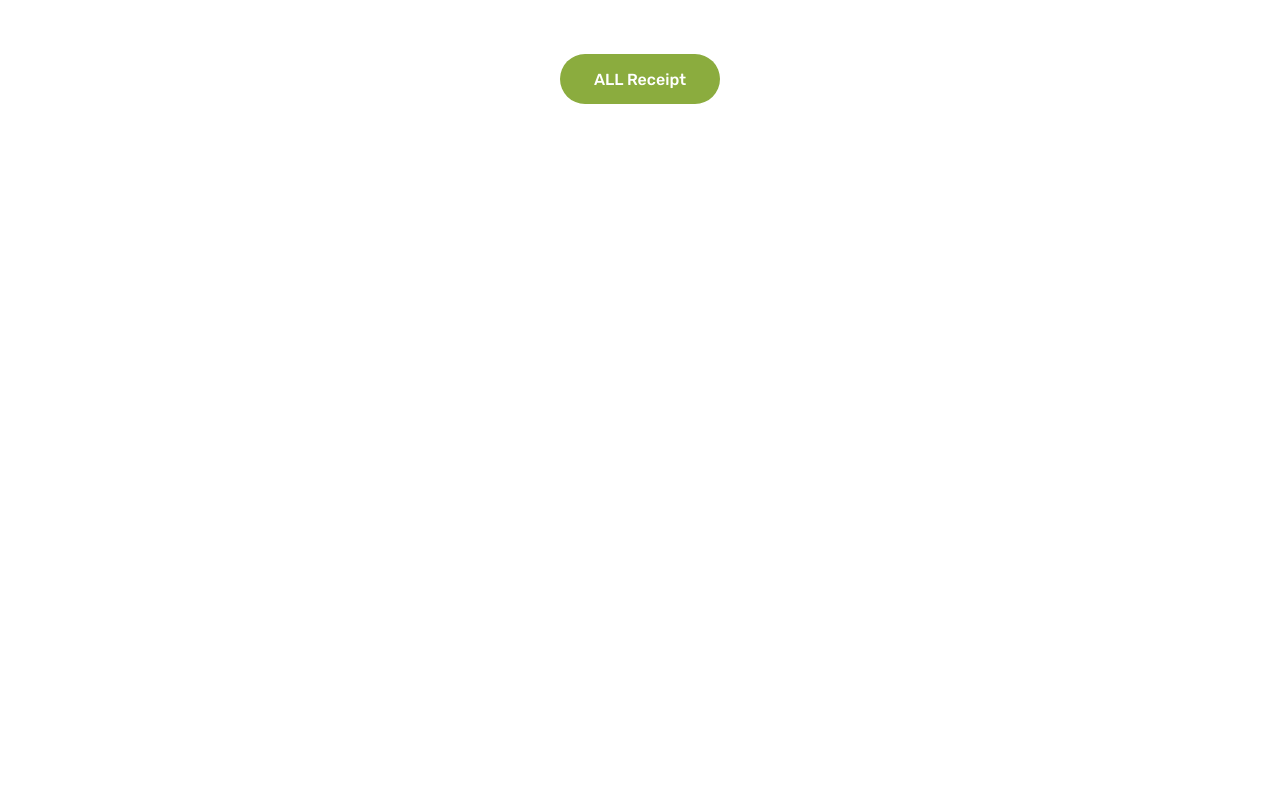
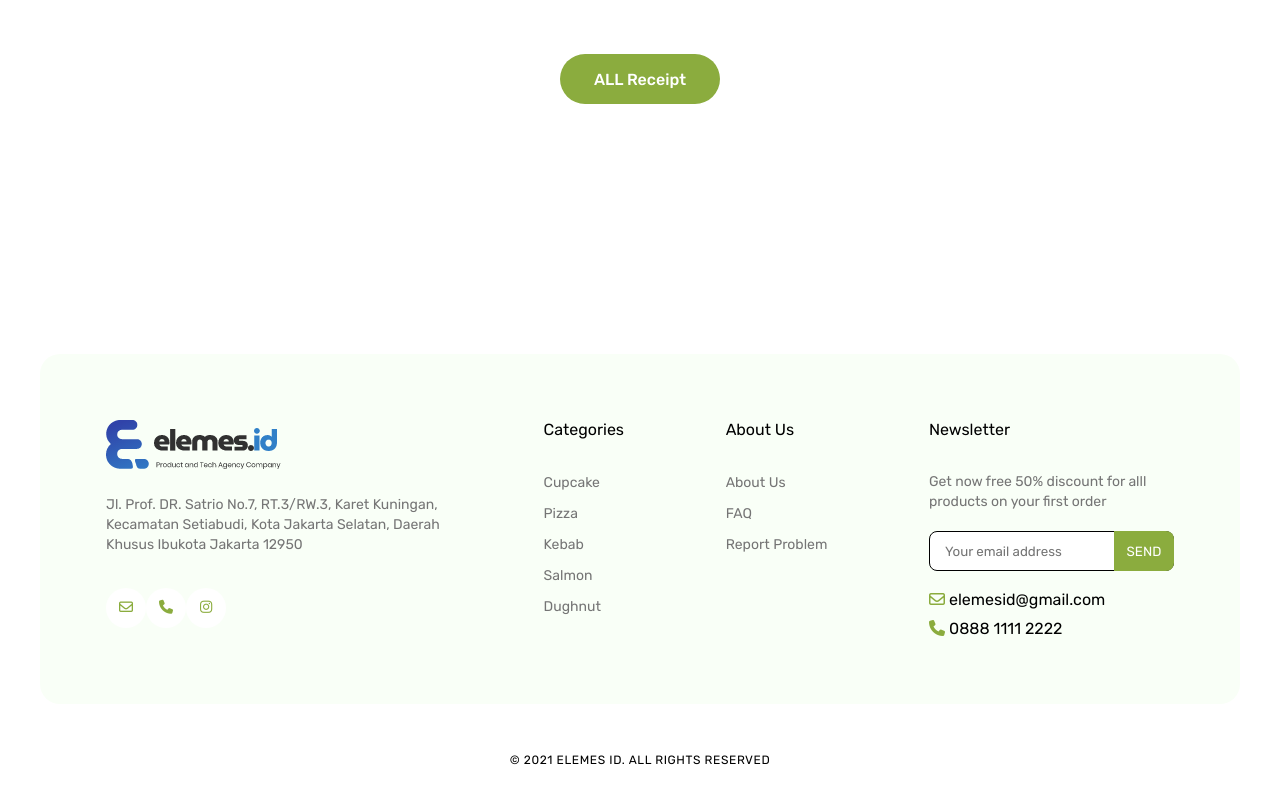
Before and after one commit to akhfih/good-food-good-mood-app, a Vue app: page / in a window 1280 px wide. Shown: the part 1963-2763 px from the top of the page. Before the commit the page ends 2131 px from the top, so only its background shows below. Built offline with nearby package versions, Linux system fonts and the light colour scheme.

Commit message:
feat: add component the footer

```diff
--- /dev/null
+++ b/src/components/BaseInputButton.vue
@@ -0,0 +1,44 @@
+<template>
+  <div class="container">
+    <input type="text" placeholder="Your email address" />
+    <button><slot /></button>
+  </div>
+</template>
+<script>
+export default {};
+</script>
+<style lang="scss" scoped>
+.container {
+  display: flex;
+  width: 100%;
+  justify-content: center;
+  align-items: center;
+  position: relative;
+
+  input {
+    height: 40px;
+    width: 100%;
+    border: 1px solid #000000;
+    border-radius: 8px;
+    padding: 15px 0 15px 15px;
+  }
+
+  button {
+    width: 60px;
+    height: 40px;
+    background-color: #8bac3e;
+    color: #ffffff;
+    text-transform: uppercase;
+    border-style: none;
+    border-radius: 0px 8px 8px 0px;
+    position: absolute;
+    cursor: pointer;
+    right: 0;
+
+    &:hover {
+      background-color: map-get(map-get($color, avocado), 1);
+      box-shadow: 0px 8px 32px rgba(102, 107, 226, 0.35);
+    }
+  }
+}
+</style>
--- a/src/components/TheCategorySection.vue
+++ b/src/components/TheCategorySection.vue
@@ -33,7 +33,6 @@
       :space-between="12"
       :free-mode="true"
       @swiper="onSwiper"
-      @slideChange="onSlideChange"
     >
       <swiper-slide v-for="category in categorys" :key="category.title"
         ><CardSmall
--- /dev/null
+++ b/src/components/TheFooter.vue
@@ -0,0 +1,203 @@
+<template>
+  <footer class="footer">
+    <div class="footer__content">
+      <div class="footer__address">
+        <img :src="logo" alt="logo" />
+        <p>
+          Jl. Prof. DR. Satrio No.7, RT.3/RW.3, Karet Kuningan, Kecamatan
+          Setiabudi, Kota Jakarta Selatan, Daerah Khusus Ibukota Jakarta 12950
+        </p>
+        <div class="sosmed">
+          <BaseButton icon><i class="fa-regular fa-envelope"></i></BaseButton>
+          <BaseButton icon><i class="fa-solid fa-phone"></i></BaseButton>
+          <BaseButton icon><i class="fa-brands fa-instagram"></i> </BaseButton>
+        </div>
+      </div>
+      <div class="footer__category">
+        <div class="footer_heading">Categories</div>
+        <ul class="wrapper-link">
+          <li><a href="#" class="footer__link-list">Cupcake</a></li>
+          <li><a href="#" class="footer__link-list">Pizza</a></li>
+          <li><a href="#" class="footer__link-list">Kebab</a></li>
+          <li><a href="#" class="footer__link-list">Salmon</a></li>
+          <li><a href="#" class="footer__link-list">Dughnut</a></li>
+          <li></li>
+        </ul>
+      </div>
+      <div class="footer__about">
+        <div class="footer_heading">About Us</div>
+        <ul class="wrapper-link">
+          <li><a href="#" class="footer__link-list">About Us</a></li>
+          <li><a href="#" class="footer__link-list">FAQ</a></li>
+          <li><a href="#" class="footer__link-list">Report Problem</a></li>
+        </ul>
+      </div>
+      <div class="footer__newsletter">
+        <div class="footer_heading">Newsletter</div>
+        <div class="item-newsletter">
+          <p>Get now free 50% discount for alll products on your first order</p>
+          <div class="input-button">
+            <BaseInputButton>SEND</BaseInputButton>
+          </div>
+
+          <div class="contact">
+            <a href=""
+              ><i class="fa-regular fa-envelope"></i>elemesid@gmail.com</a
+            >
+            <a href=""><i class="fa-solid fa-phone"></i>0888 1111 2222 </a>
+          </div>
+        </div>
+      </div>
+    </div>
+    <div class="footer__copyright">© 2021 Elemes id. All rights reserved</div>
+  </footer>
+</template>
+<script>
+import logo from "@/assets/images/logo.png";
+import BaseButton from "./BaseButton.vue";
+import BaseInputButton from "./BaseInputButton.vue";
+export default {
+  components: {
+    BaseButton,
+    BaseInputButton,
+  },
+  data() {
+    return {
+      logo,
+    };
+  },
+};
+</script>
+<style lang="scss">
+@mixin warna_paragraph {
+  font-family: "Rubik";
+  font-style: normal;
+  font-weight: 400;
+  font-size: 14px;
+  line-height: 20px;
+
+  color: #757575;
+}
+
+.footer {
+  margin-top: 186px;
+  &__content {
+    display: flex;
+    justify-content: space-between;
+
+    height: fit-content;
+    @media (max-width: 960px) {
+      flex-direction: column;
+      gap: 32px;
+    }
+
+    padding: 66px;
+    max-width: 1200px;
+    margin: auto;
+    background: #f9fff7;
+    border-radius: 20px;
+
+    @media (min-width: 640px) {
+      margin: 0 120px;
+    }
+    @media (min-width: 1200px) {
+      margin: 0 auto;
+    }
+  }
+
+  &__heading {
+    font-family: "Rubik";
+    font-style: normal;
+    font-weight: 500;
+    font-size: 18px;
+    line-height: 24px;
+    /* identical to box height, or 133% */
+  }
+
+  &__category,
+  &__about,
+  &__newsletter {
+    display: flex;
+    gap: 33px;
+    flex-direction: column;
+
+    .wrapper-link {
+      display: flex;
+      flex-direction: column;
+      gap: 12px;
+    }
+  }
+
+  &__link-list {
+    gap: 19px;
+    font-style: normal;
+    font-weight: 400;
+    font-size: 14px;
+    line-height: 16px;
+
+    color: #757575;
+    &:hover {
+      color: #8bac3e;
+    }
+  }
+
+  &__address {
+    .logo {
+      height: 50px;
+    }
+    p {
+      max-width: 336px;
+      margin-top: 21px;
+      font-family: "Rubik";
+      font-style: normal;
+      font-weight: 400;
+      font-size: 14px;
+      line-height: 20px;
+
+      color: #757575;
+    }
+
+    .sosmed {
+      margin-top: 33px;
+      display: flex;
+    }
+  }
+  &__newsletter {
+    max-width: 245px;
+    p {
+      @include warna_paragraph;
+    }
+
+    .item-newsletter {
+      display: flex;
+      flex-direction: column;
+      gap: 19px;
+    }
+
+    .contact {
+      display: flex;
+      flex-direction: column;
+      gap: 10px;
+    }
+
+    a {
+      i {
+        color: #8bac3e;
+        margin-right: 4px;
+      }
+    }
+  }
+
+  &__copyright {
+    display: flex;
+    justify-content: center;
+    margin: 48px auto 32px auto;
+    font-style: normal;
+    font-weight: 400;
+    font-size: 12px;
+    line-height: 16px;
+    letter-spacing: 0.05em;
+    text-transform: uppercase;
+  }
+}
+</style>
--- a/src/views/ViewHome.vue
+++ b/src/views/ViewHome.vue
@@ -1,13 +1,11 @@
 <template>
   <!-- <div class="wrapper">
-    <BaseButton large>ALL Receipt</BaseButton>
-    <BaseButton>Daftar Sekarang</BaseButton>
-    <BaseButton secondary>About Us</BaseButton>
+
     <BaseButton icon><i class="fa-regular fa-envelope"></i></BaseButton>
     <BaseButton icon><i class="fa-solid fa-phone"></i></BaseButton>
     <BaseButton icon><i class="fa-brands fa-instagram"></i> </BaseButton>
 
-    <SlideButton next></SlideButton>
+
 
 
   </div> -->
@@ -15,15 +13,14 @@
   <TheHeroSection />
   <TheCategorySection></TheCategorySection>
   <TheTrendingSection></TheTrendingSection>
-  <!-- <CardBig bg-color="bg-color-1" :src-img="pizza"></CardBig> -->
+  <TheFooter />
 </template>
 <script>
 import TheNavbar from "../components/TheNavbar.vue";
 import TheHeroSection from "../components/TheHeroSection.vue";
 import TheCategorySection from "../components/TheCategorySection.vue";
 import TheTrendingSection from "../components/TheTrendingSection.vue";
-import kebab from "@/assets/images/kebab.png";
-import pizza from "@/assets/images/1.png";
+import TheFooter from "../components/TheFooter.vue";
 
 export default {
   name: "ViewHome",
@@ -32,12 +29,10 @@ export default {
     TheHeroSection,
     TheCategorySection,
     TheTrendingSection,
+    TheFooter,
   },
   data() {
-    return {
-      kebab: kebab,
-      pizza,
-    };
+    return {};
   },
 };
 </script>
```
